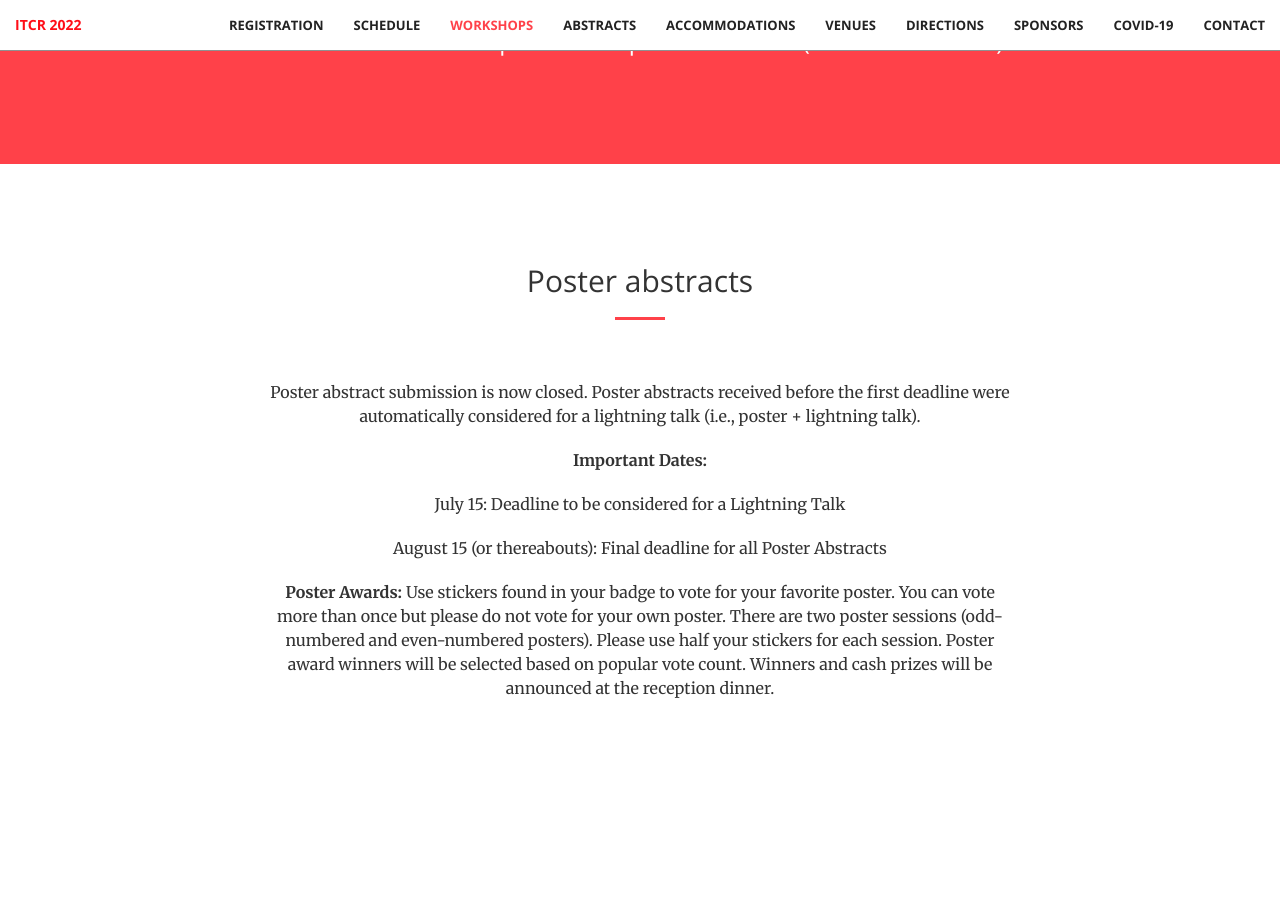
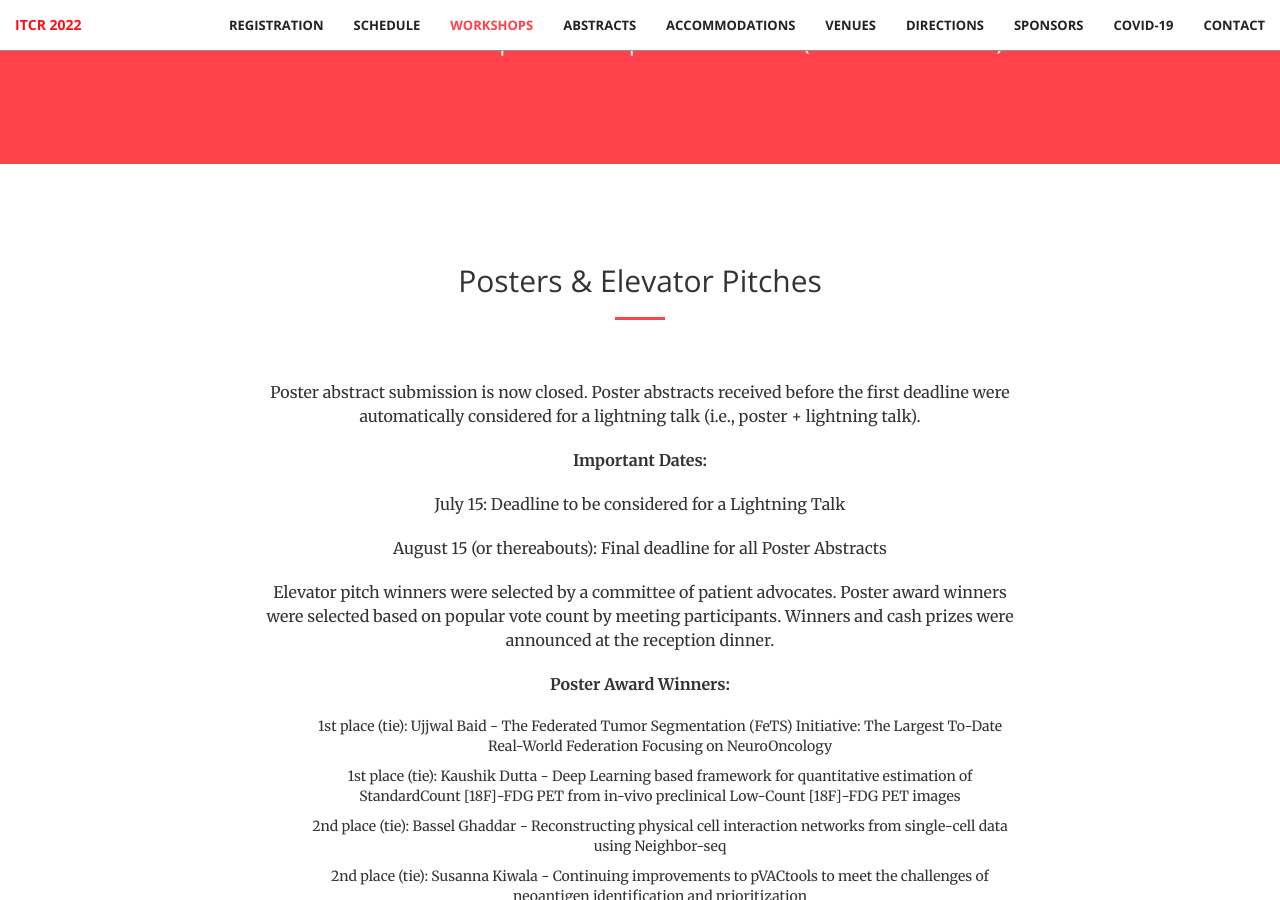
Before and after one commit to griffithlab/itcr2022, a Jekyll site: the page built from index.html, in a window 1280 px wide and 900 px high, scrolled down 3032 px. Built offline with Jekyll 4.4.1, drawn with Linux system fonts in a browser that asks for light colours; some of the changed text lies outside the part shown.

Commit message:
add poster/pitch winners

```diff
--- a/_includes/abstracts.html
+++ b/_includes/abstracts.html
@@ -2,14 +2,33 @@
     <div class="container">
         <div class="row">
             <div class="col-lg-8 col-lg-offset-2 text-center">
-                <h2 class="section-heading">Poster abstracts</h2>
+                <h2 class="section-heading">Posters & Elevator Pitches</h2>
                 <hr class="primary">
                 <br><br><p>Poster abstract submission is now closed. Poster abstracts received before the first deadline were
                  automatically considered for a lightning talk (i.e., poster + lightning talk).</p>
                 <p><b>Important Dates:</b></p>
                 <p>July 15: Deadline to be considered for a Lightning Talk</p>
                 <p>August 15 (or thereabouts): Final deadline for all Poster Abstracts</p>
-                <p><b>Poster Awards:</b> Use stickers found in your badge to vote for your favorite poster. You can vote more than once but please do not vote for your own poster. There are two poster sessions (odd-numbered and even-numbered posters). Please use half your stickers for each session. Poster award winners will be selected based on popular vote count. Winners and cash prizes will be announced at the reception dinner.</p>
+                <p>Elevator pitch winners were selected by a committee of patient advocates. Poster award winners were selected based on popular vote count by meeting participants. Winners and cash prizes were announced at the reception dinner.</p>
+                <p><b>Poster Award Winners:</b>
+                   <ul>1st place (tie): Ujjwal Baid - The Federated Tumor Segmentation (FeTS) Initiative: The Largest To-Date Real-World Federation Focusing on NeuroOncology</ul>
+                   <ul>1st place (tie): Kaushik Dutta - Deep Learning based framework for quantitative estimation of StandardCount [18F]-FDG PET from in-vivo preclinical Low-Count [18F]-FDG PET images</ul>
+                   <ul>2nd place (tie): Bassel Ghaddar - Reconstructing physical cell interaction networks from single-cell data using Neighbor-seq</ul>
+                   <ul>2nd place (tie): Susanna Kiwala - Continuing improvements to pVACtools to meet the challenges of neoantigen identification and prioritization</ul>
+                   <ul>3rd place (tie): Intekhab Hossain - Prior-informed NeuralODEs to discover sparse regulatory dynamics from timecourse gene expression data</ul>
+                   <ul>3rd place (tie): Huiming Xia - Computational prediction of MHC anchor locations guide neoantigen identification and prioritization</ul>
+                </p>
+                <p><b>Elevator Pitch Award Winners:<br>Most Compelling Description:</b>
+                   <ul>1st place: Greg Caporaso(QIIME)</ul>
+                   <ul>2nd place: Jun Kong (DPLab)</ul>
+                   <ul>3rd place: Harry Hochheiser(DeepPhe)</ul>
+                </p>
+                <p>
+                   <b>Most Potential for Patient Impact:</b>
+                   <ul>1st place: Arpad Danos (CIViC)</ul>
+                   <ul>2nd place: Jin Chen (STAN-CT)</ul>
+                   <ul>3rd place: Susanna Kiwala(pVACtools)</ul>
+                </p>
             </div>
         </div>
     </div>
```
